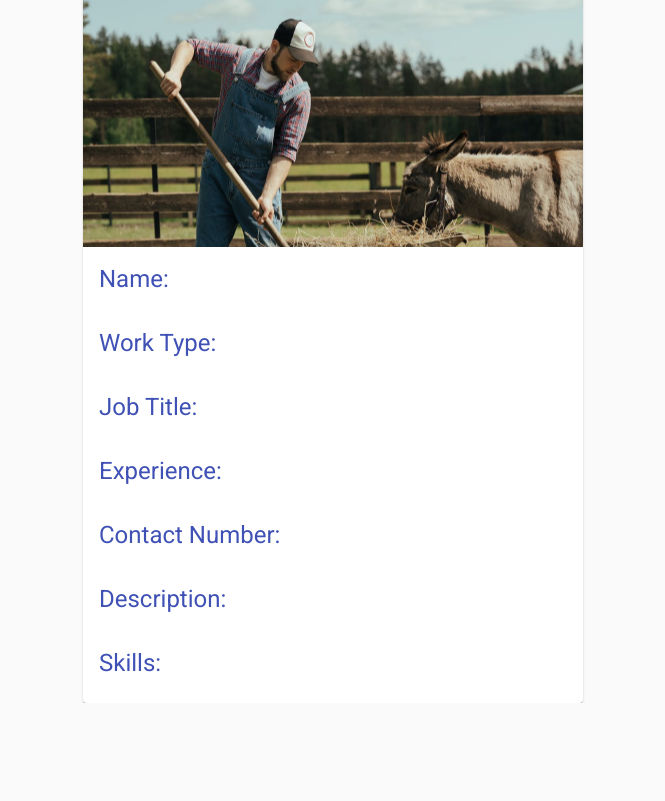
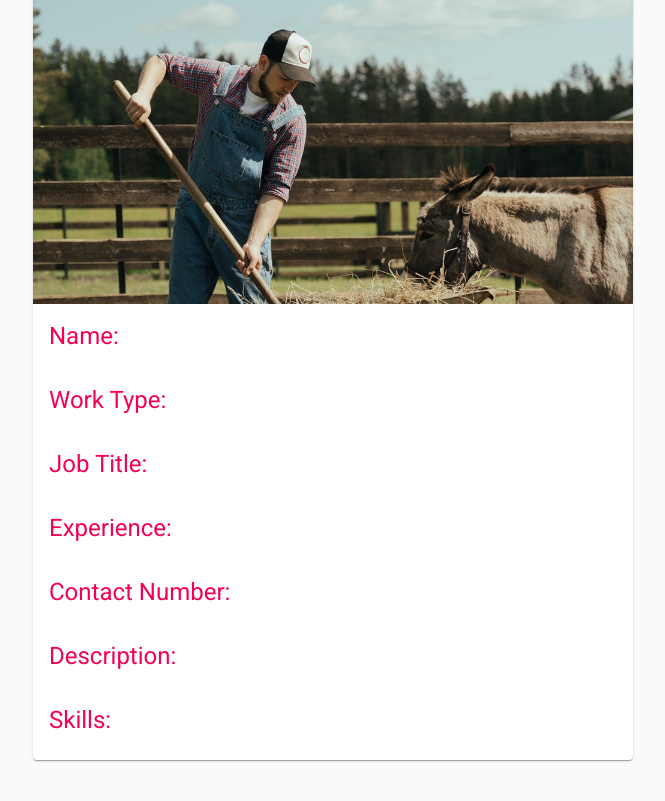
Before and after one commit to marasinipradeep/Go-Employee, a React (Create React App) app in the folder client/: page /login/employee/dashboard in a window 1280 px wide. Shown: the part 361-1162 px from the top of the page, without its empty margins (307-972 px from the left). Before the commit the page ends 1064 px from the top, so only its background shows below. Built offline with nearby package versions, Linux system fonts and the light colour scheme; no server answers.

Commit message:
Error message display on not completing all the values

```diff
--- a/client/src/Components/AddEmployeeDetails/AddEmployeeDetails.js
+++ b/client/src/Components/AddEmployeeDetails/AddEmployeeDetails.js
@@ -9,7 +9,7 @@ import Grid from '@material-ui/core/Grid';
 import { useEmployeeContext } from "../Utils/EmployeeContext"
 
 import { SAVE_EMPLOYEE_DETAILS, UPDATE_EMPLOYEE_ISONLINE } from "../Utils/Actions"
-
+import ErrorNotice from '../misc/ErrorNotice';
 
 import TextField from '@material-ui/core/TextField';
 import { MenuItem, Button, Switch } from '@material-ui/core';
@@ -45,7 +45,7 @@ const workerType = [
 ];
 
 const experiences = ["less then 1 year", "1 year", "2 year", "3 year", "4 year", "5+ year"];
-
+const id = localStorage.getItem("id")
 
 export default function AddEmployeeDetails() {
 
@@ -60,12 +60,14 @@ export default function AddEmployeeDetails() {
     const skillsRef = useRef();
 
     const {state, dispatch} = useEmployeeContext();
+    const [error, setError] = useState();
+
+
 
 
     const submit = async (e) => {
         e.preventDefault();
        // const id = state.id
-        const id = localStorage.getItem("id")
 
         try {
             const details = {
@@ -78,7 +80,6 @@ export default function AddEmployeeDetails() {
                 description: descriptionRef.current.value,
                 skills: skillsRef.current.value
             }
-            console.log(details)
             const employeeDetails = await API.saveEmployeeDetails(details);
             dispatch({
                 type: SAVE_EMPLOYEE_DETAILS,
@@ -88,8 +89,17 @@ export default function AddEmployeeDetails() {
         }
         catch (err) {
             console.log(err)
+            //&& operator to set the error message.Executes when both sides true before and after and operator
+            err.response.data.msg && setError(err.response.data.msg)
 
         }
+
+        // nameRef.current.value("");
+        // typeRef.current.value("");
+        // jobTitleRef.current.value("");
+        // experienceRef.current.value("");
+        // descriptionRef.current.value("");
+        // skillsRef.current.value("");
     }
     return (
         <>
@@ -101,6 +111,7 @@ export default function AddEmployeeDetails() {
 
                     <form>
                         <h2>Enter Your Details:</h2>
+                        {error && (<ErrorNotice message={error} clearError={() => setError(undefined)} />)}
 
 
                         <Input
--- a/client/src/Components/Cards/cards.js
+++ b/client/src/Components/Cards/cards.js
@@ -1,22 +1,20 @@
-import React,{useEffect} from 'react';
+import React, { useEffect } from 'react';
 import { makeStyles } from '@material-ui/core/styles';
-import Card from '@material-ui/core/Card';
-import CardHeader from '@material-ui/core/CardHeader';
-import CardMedia from '@material-ui/core/CardMedia';
-import CardContent from '@material-ui/core/CardContent';
-import Typography from '@material-ui/core/Typography';
+import { Card, CardHeader, CardMedia, CardContent, Typography } from '@material-ui/core';
+
 
 import image from "../../Components/images/employee.jpeg"
 
+//Importing Utils
 import { useEmployeeContext } from "../Utils/EmployeeContext"
 import { SAVE_EMPLOYEE_DETAILS } from "../Utils/Actions"
 import API from "../Utils/API"
 
 const id = localStorage.getItem("id")
-
 const useStyles = makeStyles((theme) => ({
     root: {
-        width: "500px",
+        width: "600px",
+        marginBottom:"100px"
     },
     media: {
         height: 0,
@@ -48,6 +46,7 @@ export default function Cards() {
 
 
     return (
+
         <Card className={classes.root}>
             <CardHeader
                 title="Your Summary"
@@ -59,41 +58,49 @@ export default function Cards() {
                 title="Paella dish"
             />
             <CardContent>
-                <Typography variant="h5" color="primary" component="p">
-                    Name:{state.currentEmployee.name}
+                <Typography variant="h6" color="primary" component="p">
+                    <Typography color="secondary" variant="h5">Name:</Typography>
+                    {state.currentEmployee.name}
                 </Typography>
             </CardContent>
             <CardContent>
-                <Typography variant="h5" color="primary" component="p">
-                    Work Type:{state.currentEmployee.workType}
+                <Typography variant="h6" color="primary" component="p">
+                    <Typography color="secondary" variant="h5">Work Type:</Typography>
+                    {state.currentEmployee.workType}
                 </Typography>
             </CardContent>
             <CardContent>
-                <Typography variant="h5" color="primary" component="p">
-                    Job Title:{state.currentEmployee.jobTitle}
+                <Typography variant="h6" color="primary" component="p">
+                <Typography color="secondary" variant="h5">Job Title:</Typography>
+
+                    {state.currentEmployee.jobTitle}
                 </Typography>
             </CardContent>
             <CardContent>
-                <Typography variant="h5" color="primary" component="p">
-                    Experience:{state.currentEmployee.experience}
+                <Typography variant="h6" color="primary" component="p">
+                <Typography color="secondary" variant="h5">Experience:</Typography>
+                    {state.currentEmployee.experience}
                 </Typography>
             </CardContent>
 
             <CardContent>
-                <Typography variant="h5" color="primary" component="p">
-                    Contact Number:{state.currentEmployee.contactNumber}
+                <Typography variant="h6" color="primary" component="p">
+                <Typography color="secondary" variant="h5"> Contact Number:</Typography>
+                   {state.currentEmployee.contactNumber}
                 </Typography>
             </CardContent>
 
             <CardContent>
-                <Typography variant="h5" color="primary" component="p">
-                    Description:{state.currentEmployee.description}
+                <Typography variant="h6" color="primary" component="p">
+                <Typography color="secondary" variant="h5"> Description:</Typography>
+                    {state.currentEmployee.description}
                 </Typography>
             </CardContent>
 
             <CardContent>
-                <Typography variant="h5" color="primary" component="p">
-                    Skills:{state.currentEmployee.skills}
+                <Typography variant="h6" color="primary" component="p">
+                <Typography color="secondary" variant="h5"> Skills:</Typography>
+                    {state.currentEmployee.skills}
                 </Typography>
             </CardContent>
 
```
Also changed, not shown: client/src/Components/Pages/EmployeePortal/EmployeeDashboard.js (+2 -11 lines), 1 other file (tests, documents, lock files or other folders). Lines whose indentation alone changed are shown as unchanged.
